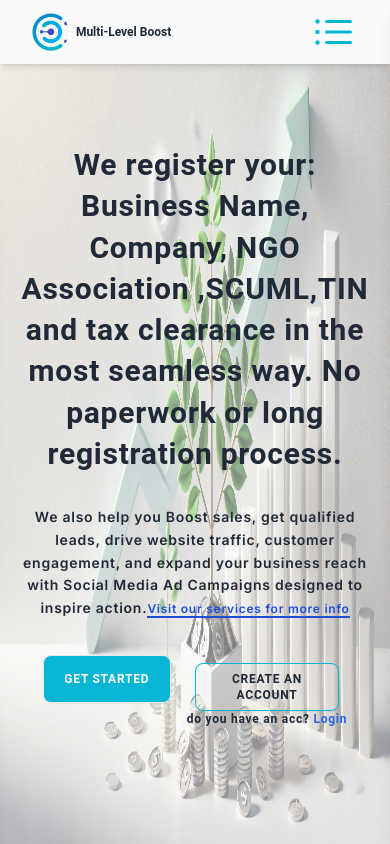
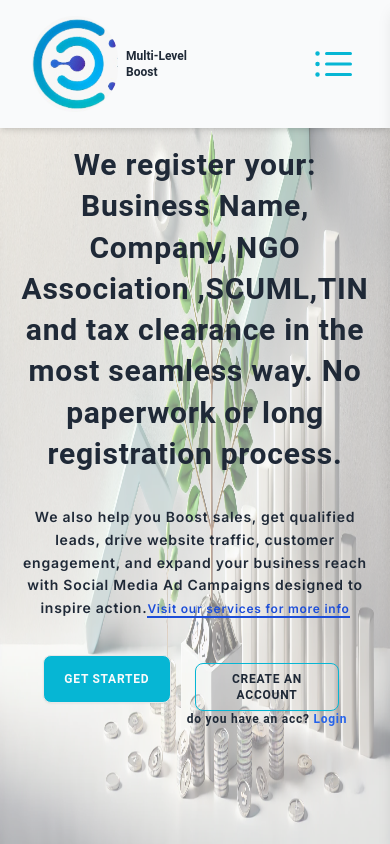
Before and after one commit to elijahkelechi/mlb_frontend, a React (Vite) app: page / in a window 390 px wide. Shown: the top 844 px of the page. Built offline with nearby package versions, Linux system fonts and the light colour scheme.

Commit message:
change commit

```diff
--- a/src/components/Navbar.jsx
+++ b/src/components/Navbar.jsx
@@ -21,14 +21,14 @@ const Navbar = () => {
   return (
     <>
       {/* Navbar */}
-      <div className="navbar px-8 bg-gray-50 fixed z-50 py-2 md:py-4 w-full shadow-md">
+      <div className="navbar px-8 bg-gray-50 fixed z-50 py-4 md:py-4 w-full shadow-md">
         {/* Navbar Start */}
         <Link
           onClick={handleScrollToTop}
           to="/"
           className="navbar-start rounded-full flex items-center"
         >
-          <img className="rounded-full h-10" src={logo} alt="Logo" />
+          <img className="rounded-full h-24" src={logo} alt="Logo" />
           <span className="flex flex-col pl-2 justify-center">
             <h1 className="font-bold font-heading text-gray-800 text-xs md:text-2xl">
               Multi-Level Boost
```
